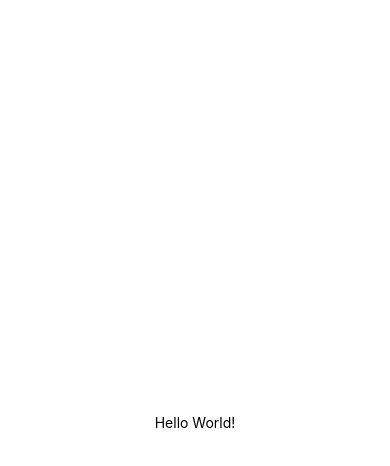
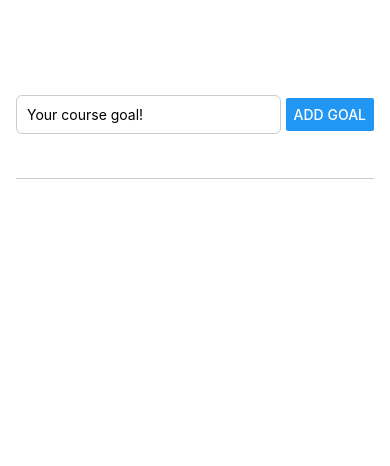
Before and after one commit to VadimKorobec/react-native-udemy, a React Native app: screen / in a window 390 px wide. Shown: the top 466 px of the page. Built offline with nearby package versions, Linux system fonts and the light colour scheme.

Commit message:
add some code

```diff
--- a/App.js
+++ b/App.js
@@ -1,21 +1,80 @@
-import { StatusBar } from "expo-status-bar";
-import { StyleSheet, Text, View } from "react-native";
+import { useState } from "react";
+import {
+  Alert,
+  Button,
+  FlatList,
+  StyleSheet,
+  Text,
+  TextInput,
+  View,
+} from "react-native";
 
 export default function App() {
+  const [text, setText] = useState("");
+  const [goals, setGoals] = useState([]);
+
+  const handleInput = (text) => {
+    if (!text.trim()) {
+      return Alert.alert("Please enter a valid value!");
+    }
+    setText(text);
+  };
+
+  const handleAddGoal = (goal) => {
+    setGoals((prevState) => [...prevState, goal]);
+    reset();
+  };
+
+  const reset = () => {
+    setText("");
+  };
+
   return (
-    <View style={styles.container}>
-      <Text>Hello World!</Text>
-      <Text></Text>
-      <StatusBar style="auto" />
+    <View style={styles.appContainer}>
+      <View style={styles.inputContainer}>
+        <TextInput
+          style={styles.textInput}
+          value={text}
+          onChangeText={handleInput}
+          placeholder="Your course goal!"
+        />
+        <Button onPress={() => handleAddGoal(text)} title="Add Goal" />
+      </View>
+      <View style={styles.goalsContainer}>
+        <FlatList
+          data={goals}
+          renderItem={({ item }) => <Text>{item}</Text>}
+          keyExtractor={(item, index) => index.toString()}
+        />
+      </View>
     </View>
   );
 }
 
 const styles = StyleSheet.create({
-  container: {
+  appContainer: {
     flex: 1,
-    backgroundColor: "#fff",
+    paddingTop: 50,
+    paddingHorizontal: 16,
+  },
+  inputContainer: {
+    flex: 1,
+    flexDirection: "row",
+    justifyContent: "space-between",
+    gap: 5,
     alignItems: "center",
-    justifyContent: "center",
+    marginBottom: 24,
+    borderBottomWidth: 1,
+    borderBottomColor: "#cccccc",
+  },
+  textInput: {
+    borderWidth: 1,
+    borderRadius: 6,
+    borderColor: "#cccccc",
+    width: "80%",
+    padding: 10,
+  },
+  goalsContainer: {
+    flex: 5,
   },
 });
```
